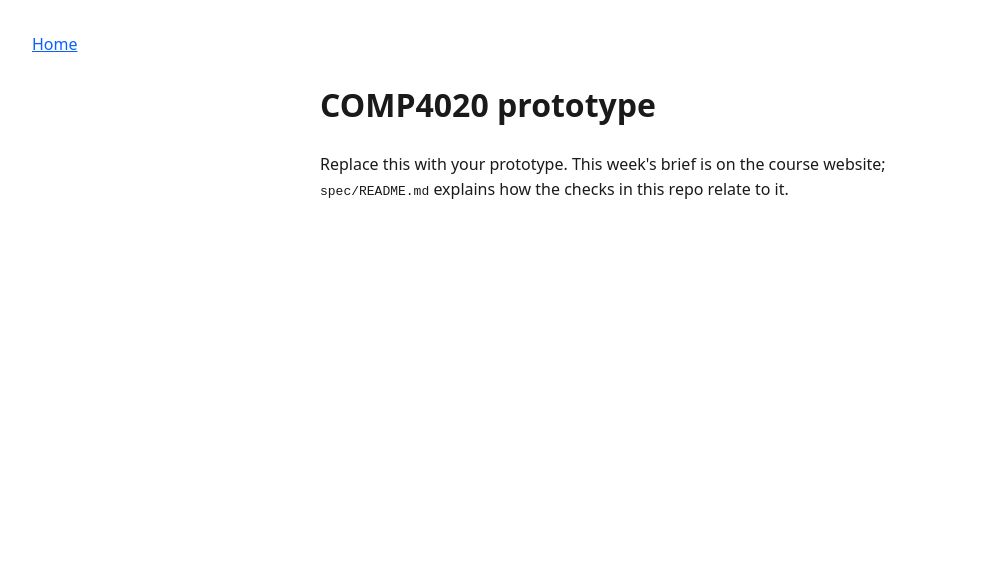
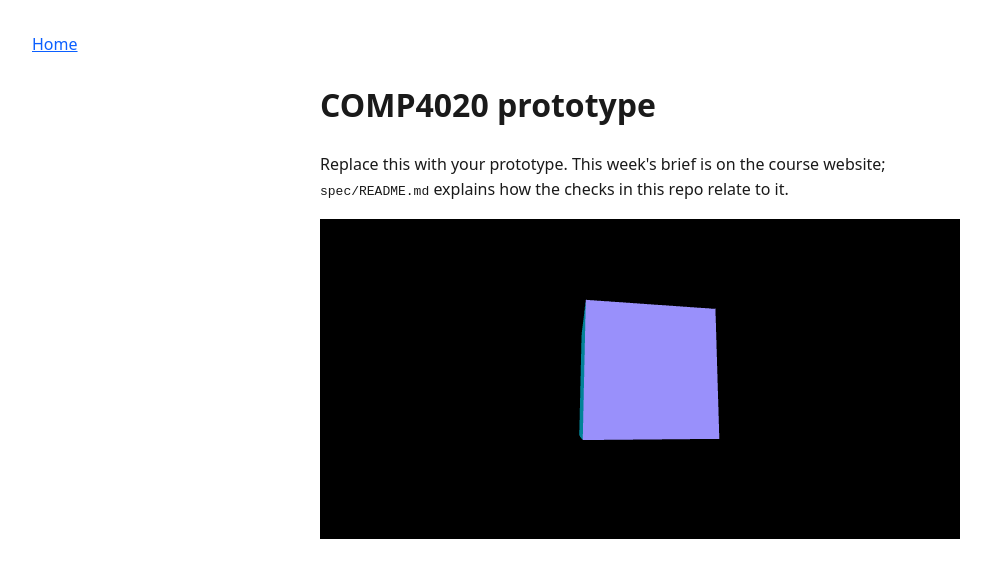
Before and after one commit to comp4020-agentic-coding-studio/comp4020-crit4-zdy-forever, a website built with Vite: page index.html in a window 1280 px wide. Shown: the whole page, without its empty margins (0-991 px from the left). Built offline with nearby package versions, Linux system fonts and the light colour scheme.

Commit message:
stack: switch to Three.js on top of the Vite template
Add three + @types/three, and wire a minimal spinning-cube smoke test
into main.ts/index.html to prove the build/typecheck pipeline works
with it. Not the instrument -- it makes no sound and responds to no
player; replace it with the real prototype.

```diff
--- a/index.html
+++ b/index.html
@@ -18,6 +18,7 @@
         Replace this with your prototype. This week's brief is on the course website;
         <code>spec/README.md</code> explains how the checks in this repo relate to it.
       </p>
+      <canvas id="scene" aria-hidden="true"></canvas>
     </main>
     <script type="module" src="./main.ts"></script>
   </body>
--- a/main.ts
+++ b/main.ts
@@ -1,8 +1,43 @@
-// Your prototype's TypeScript goes here. This file exists so the lint
-// sensor has something to check from day one. If the week's spec rules out
+// Your prototype's TypeScript goes here. If the week's spec rules out
 // JavaScript, delete this file and the script tag in index.html — the site
 // you ship has to meet the spec, not the template's defaults.
+import * as THREE from "three";
+
 const intro = document.querySelector<HTMLElement>('[data-testid="intro"]');
 if (intro) {
   intro.dataset.ready = "true";
 }
+
+// Smoke test proving the Three.js pipeline builds and renders — replace with
+// the actual instrument. This spinning cube isn't an instrument: it doesn't
+// make sound and nothing about it responds to a player.
+const canvas = document.querySelector<HTMLCanvasElement>("#scene");
+if (canvas) {
+  const renderer = new THREE.WebGLRenderer({ canvas, antialias: true });
+  const scene = new THREE.Scene();
+  const camera = new THREE.PerspectiveCamera(50, 1, 0.1, 10);
+  camera.position.z = 3;
+
+  const cube = new THREE.Mesh(
+    new THREE.BoxGeometry(1, 1, 1),
+    new THREE.MeshNormalMaterial(),
+  );
+  scene.add(cube);
+
+  const resize = () => {
+    const { clientWidth, clientHeight } = canvas;
+    renderer.setSize(clientWidth, clientHeight, false);
+    camera.aspect = clientWidth / clientHeight;
+    camera.updateProjectionMatrix();
+  };
+  resize();
+  window.addEventListener("resize", resize);
+
+  const animate = () => {
+    cube.rotation.x += 0.01;
+    cube.rotation.y += 0.015;
+    renderer.render(scene, camera);
+    requestAnimationFrame(animate);
+  };
+  animate();
+}
--- a/package.json
+++ b/package.json
@@ -12,9 +12,13 @@
     "check:evidence": "node scripts/check-evidence.ts",
     "test": "vitest run"
   },
+  "dependencies": {
+    "three": "^0.185.1"
+  },
   "devDependencies": {
     "@types/jsdom": "^27.0.0",
     "@types/node": "^24.0.0",
+    "@types/three": "^0.185.4",
     "jsdom": "^29.1.1",
     "oxlint": "^1.75.0",
     "stylelint": "^17.14.1",
--- a/styles.css
+++ b/styles.css
@@ -14,3 +14,9 @@ main {
 a {
   color: #0b5fff;
 }
+
+#scene {
+  display: block;
+  width: 100%;
+  height: 20rem;
+}
```
Also changed, not shown: pnpm-lock.yaml.
